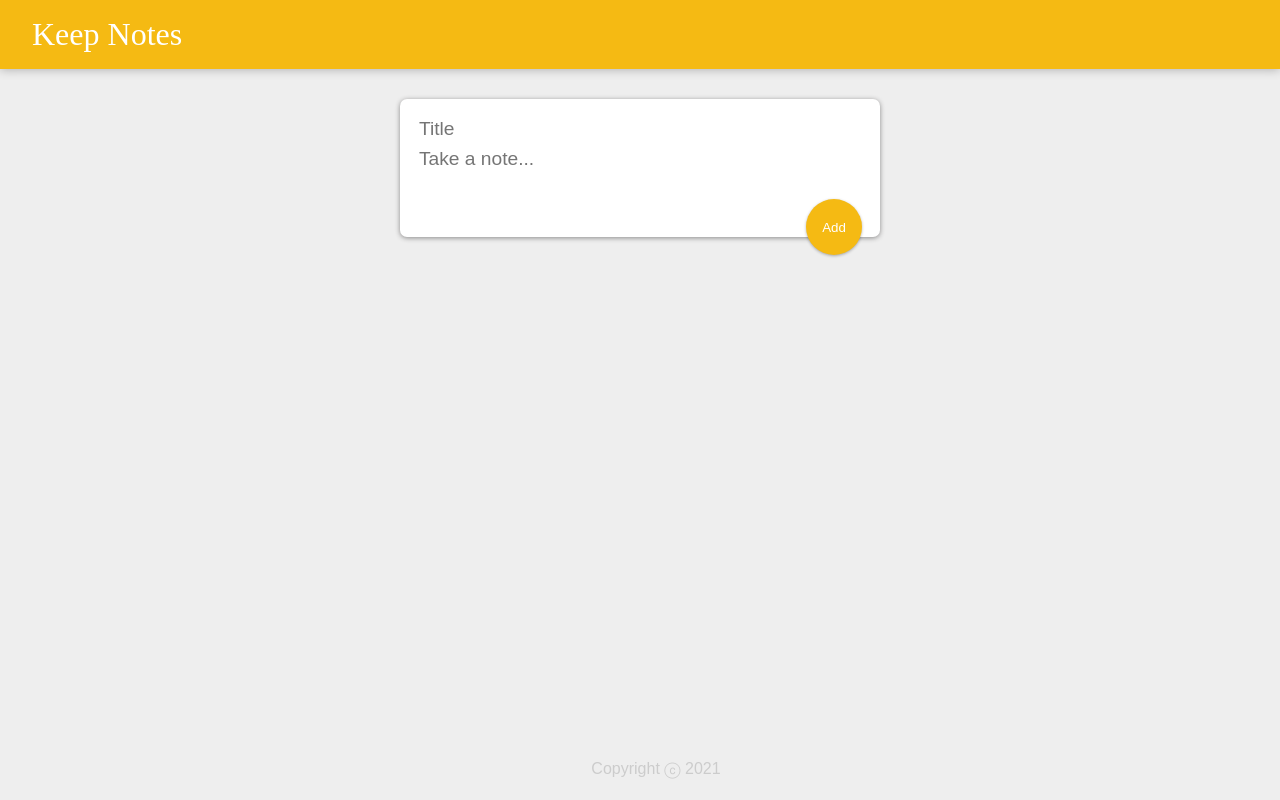
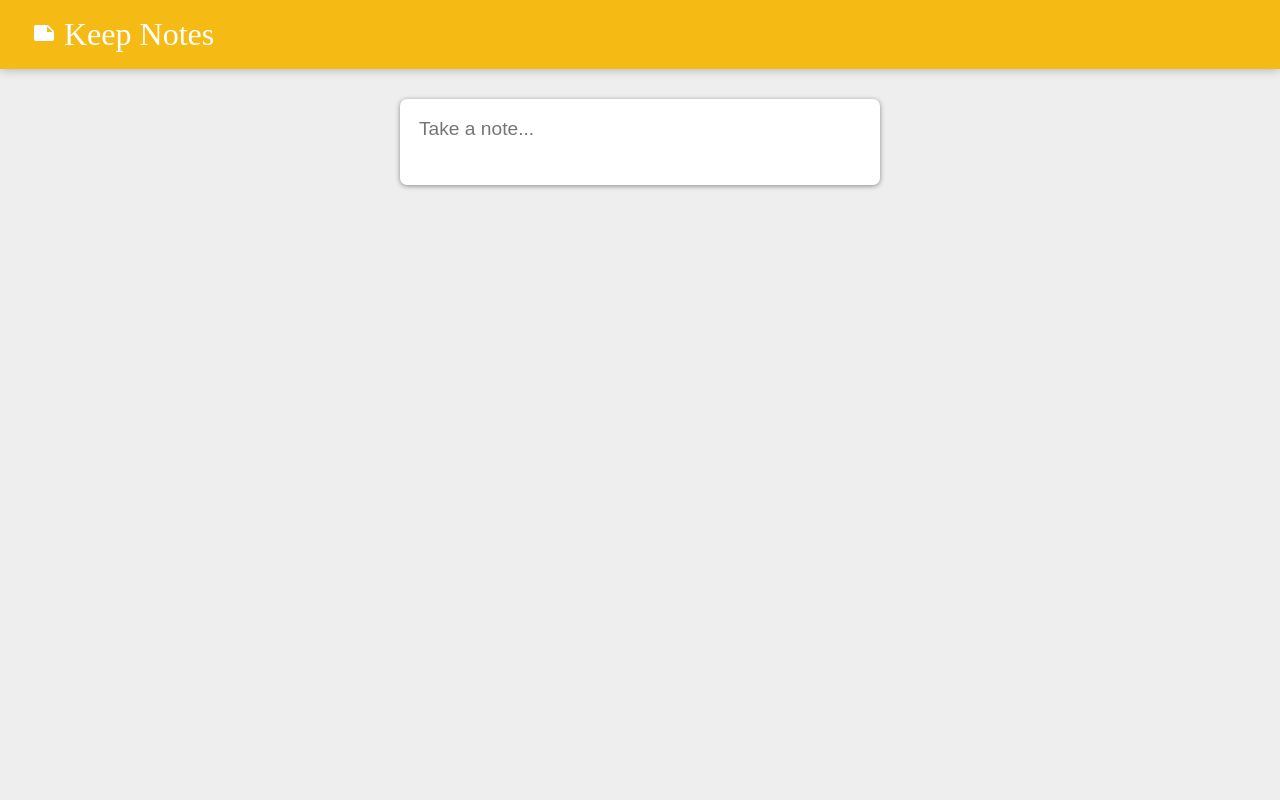
Before and after one commit to udrepo/keep-notes, a React (Create React App) app: page / in a window 1280 px wide. Built offline with nearby package versions, Linux system fonts and the light colour scheme.

Commit message:
styling changes

```diff
--- a/package.json
+++ b/package.json
@@ -3,6 +3,8 @@
   "version": "0.1.0",
   "private": true,
   "dependencies": {
+    "@material-ui/core": "^4.12.1",
+    "@material-ui/icons": "^4.11.2",
     "@testing-library/jest-dom": "^5.14.1",
     "@testing-library/react": "^11.2.7",
     "@testing-library/user-event": "^12.8.3",
--- a/public/index.html
+++ b/public/index.html
@@ -2,6 +2,7 @@
 <html lang="en">
   <head>
     <title>Keep notes</title>
+    <link rel="shortcut icon" type="image/x-icon" href="/fav.ico">
     <link rel="preconnect" href="https://fonts.googleapis.com">
     <link rel="preconnect" href="https://fonts.gstatic.com" crossorigin>
     <link href="https://fonts.googleapis.com/css2?family=Poppins:wght@200&display=swap" rel="stylesheet">
--- a/public/styles.css
+++ b/public/styles.css
@@ -63,11 +63,9 @@
   border: none;
   width: 36px;
   height: 36px;
-  cursor: pointer;
-  outline: none;
 }
 
-form {
+form.create-note {
   position: relative;
   width: 480px;
   margin: 30px auto 20px auto;
@@ -76,8 +74,8 @@
   border-radius: 7px;
   box-shadow: 0 1px 5px rgb(138, 137, 137);
 }
-form input,
-form textarea {
+form.create-note input,
+form.create-note textarea {
   width: 100%;
   border: none;
   padding: 4px;
@@ -86,7 +84,7 @@
   font-family: inherit;
   resize: none;
 }
-form button {
+form.create-note button {
   position: absolute;
   right: 18px;
   bottom: -18px;
@@ -94,8 +92,8 @@
   color: #fff;
   border: none;
   border-radius: 50%;
-  width: 56px;
-  height: 56px;
+  width: 36px;
+  height: 36px;
   box-shadow: 0 1px 3px rgba(0, 0, 0, 0.3);
   cursor: pointer;
   outline: none;
--- a/src/App.js
+++ b/src/App.js
@@ -1,8 +1,8 @@
 import { useState } from "react";
 import Header from "./components/Header";
-import Footer from "./components/Footer";
 import Note from "./components/Note";
 import NoteArea from './components/NoteArea'
+
 
 let App = ()=>{
   const [notes, setNotes] = useState([]);
@@ -36,7 +36,6 @@
           />
         );
       })}
-      <Footer />
     </div>
   );
 }
--- a/src/components/Footer.js
+++ /dev/null
@@ -1,9 +0,0 @@
-let Footer = () => {
-    return(
-        <footer>
-            <p>Copyright ⓒ {new Date().getFullYear()}</p>
-        </footer>
-    )
-}
-
-export default Footer
--- a/src/components/Header.js
+++ b/src/components/Header.js
@@ -1,7 +1,10 @@
+import NoteIcon from '@material-ui/icons/Note';
+
 let Header = () => {
     return(
         <header>
-            <h1>Keep Notes</h1>
+
+            <h1><NoteIcon /> Keep Notes</h1>
         </header>
     )
 }
--- a/src/components/Note.js
+++ b/src/components/Note.js
@@ -1,3 +1,5 @@
+import DeleteIcon from '@material-ui/icons/Delete'
+
 let Note = (props) => {
   function handleClick() {
     props.onDelete(props.id);
@@ -7,7 +9,7 @@
     <div className="note">
       <h1>{props.title}</h1>
       <p>{props.content}</p>
-      <button onClick={handleClick}>DELETE</button>
+      <button onClick={handleClick}><DeleteIcon/></button>
     </div>
   );
 }
--- a/src/components/NoteArea.js
+++ b/src/components/NoteArea.js
@@ -1,10 +1,15 @@
 import { useState } from "react";
+import AddIcon from '@material-ui/icons/Add'
+import Fab from '@material-ui/core/Fab'
+import Zoom from '@material-ui/core/Zoom'
 
 let NoteArea = (props) => {
   const [note, setNote] = useState({
     title: "",
     content: ""
   });
+
+  const [expanded, setExpanded] = useState(false)
 
   function handleChange(event) {
     const { name, value } = event.target;
@@ -26,23 +31,22 @@
     event.preventDefault();
   }
 
+  let expand = ()=> setExpanded(true)
+
   return (
     <div>
-      <form>
-        <input
-          name="title"
-          onChange={handleChange}
-          value={note.title}
-          placeholder="Title"
-        />
+      <form className="create-note">
         <textarea
+        onClick={expand}
           name="content"
           onChange={handleChange}
           value={note.content}
           placeholder="Take a note..."
-          rows="3"
+          rows="{expanded ? 5 : 1}"
         />
-        <button onClick={submitNote}>Add</button>
+        <Zoom in={expanded}>
+        <Fab onClick={submitNote}><AddIcon /></Fab>
+        </Zoom>
       </form>
     </div>
   );
```
Also changed, not shown: 2 other files (tests, documents, lock files or other folders).
